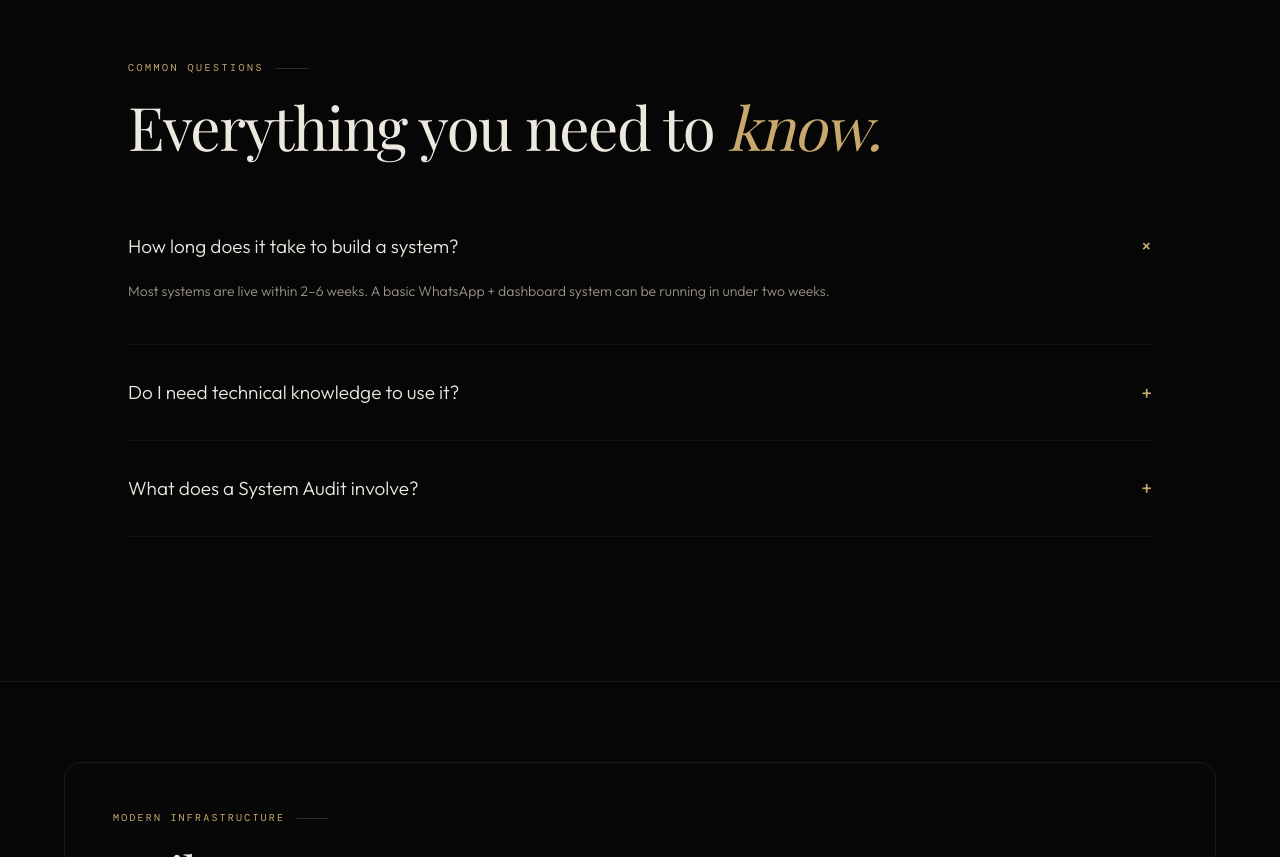
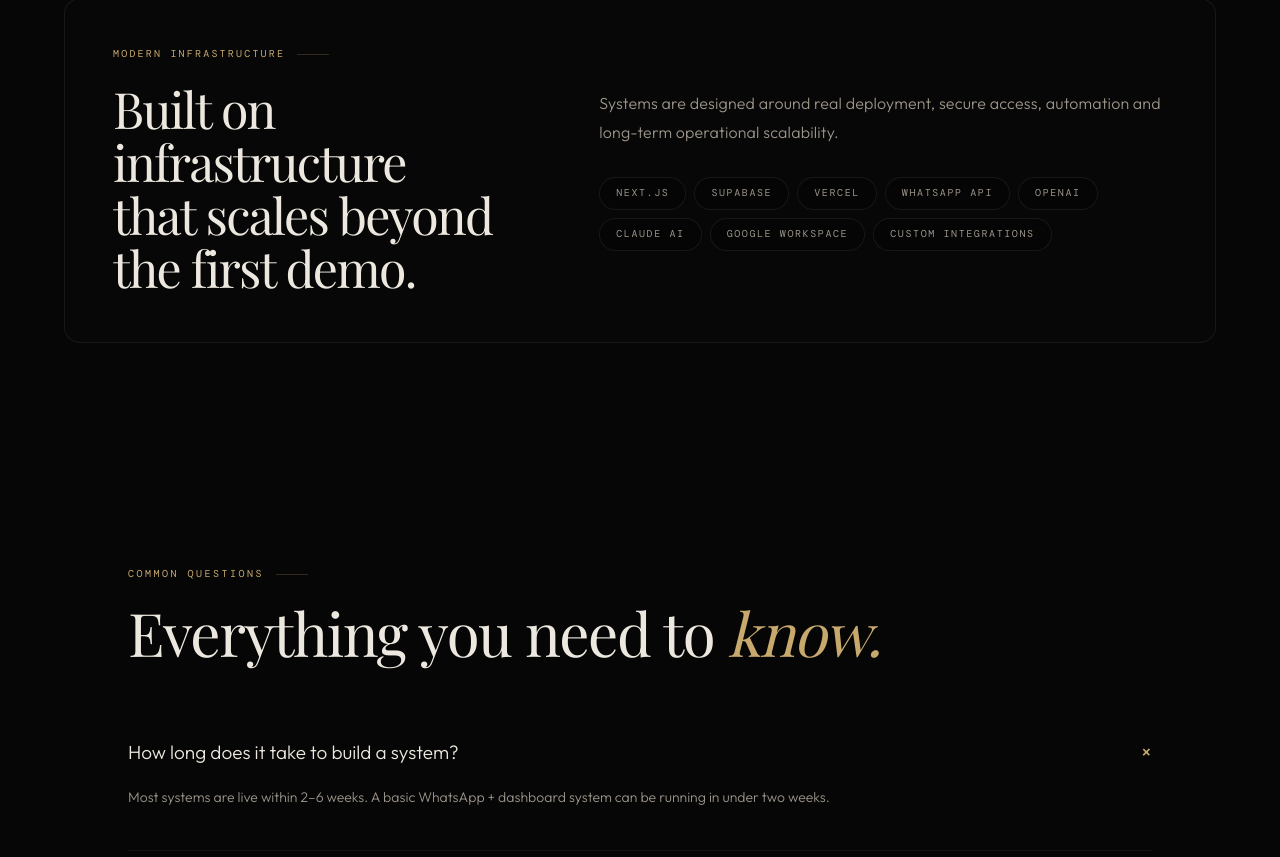
Before and after one commit to YoniLevy10/levy_tech_site, a Next.js app: page / in a window 1280 px wide. Shown: the part 6403-7260 px from the top of the page. Built offline with nearby package versions, Linux system fonts and the light colour scheme; a web font is replaced by a local one.

Commit message:
Refine homepage section order for final polish

```diff
--- a/app/page.tsx
+++ b/app/page.tsx
@@ -51,8 +51,8 @@ export default function Home() {
         <Projects />
         <Testimonial />
         <Process />
+        <Infrastructure />
         <FAQ />
-        <Infrastructure />
         <Contact />
         <CTA />
       </main>
```
